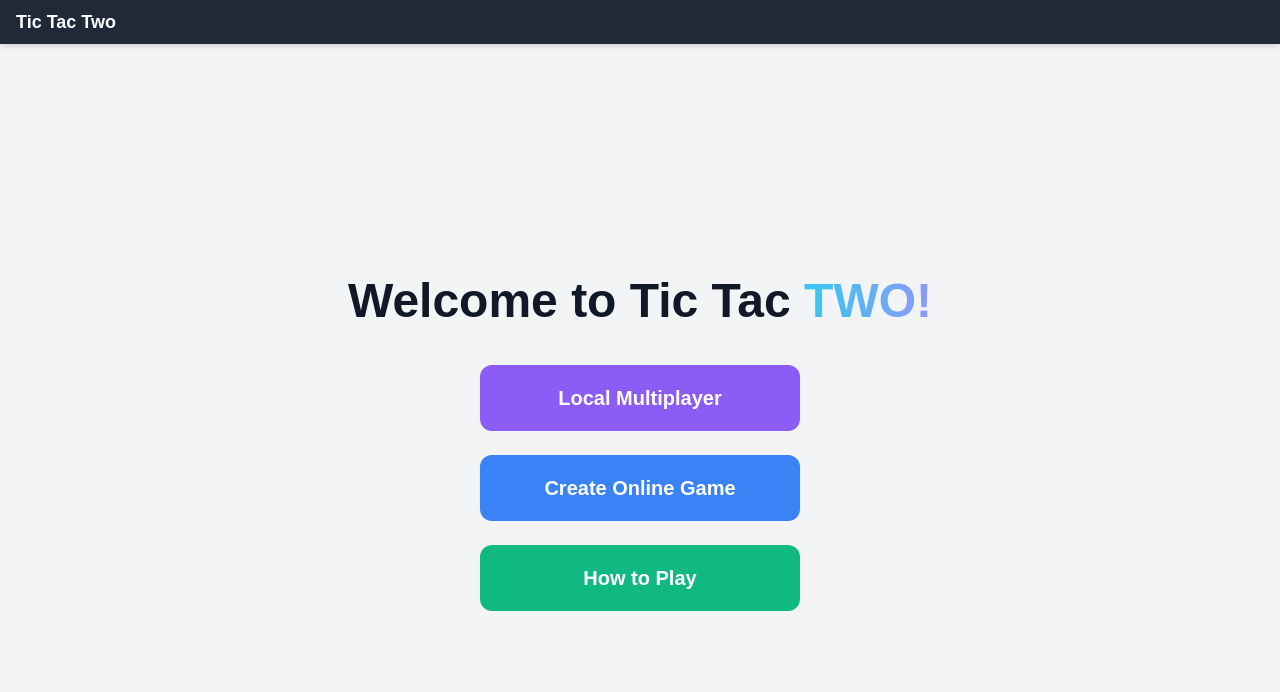
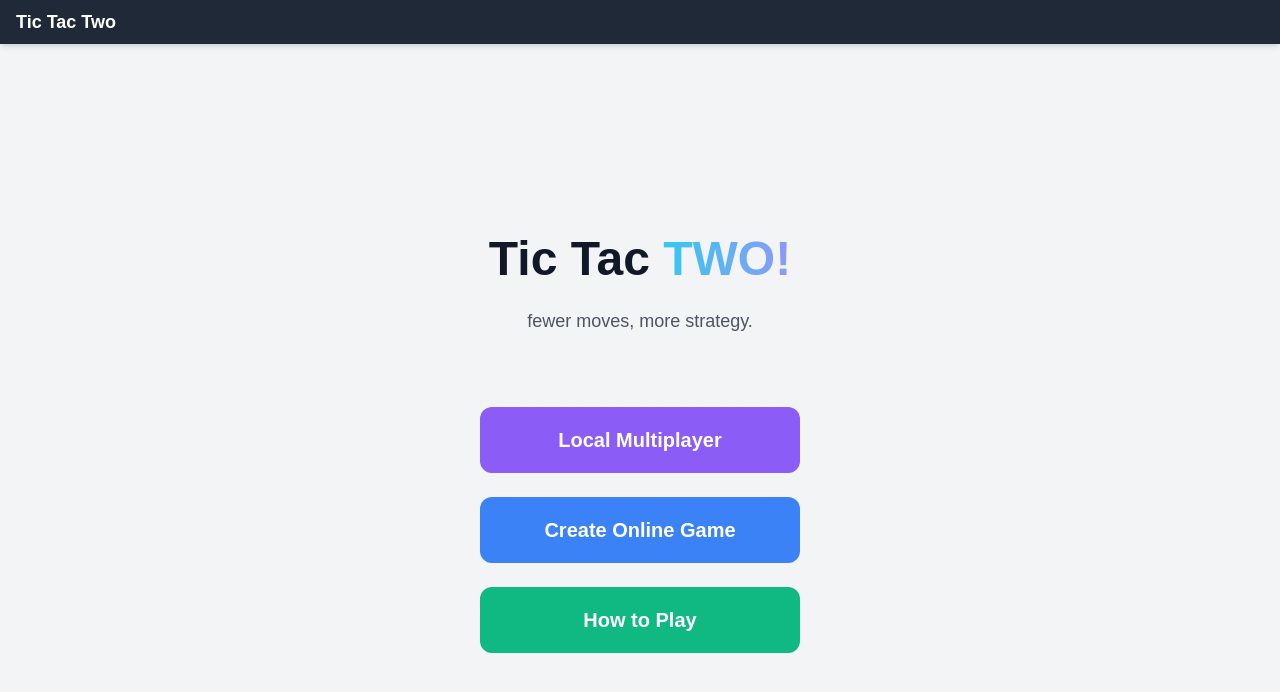
Before and after one commit to faycal-ghozzi/tic-tac-two, a Next.js app: page / in a window 1280 px wide. Shown: the top 692 px of the page. Built offline with nearby package versions, Linux system fonts and the light colour scheme; no server answers.

Commit message:
reworked title

```diff
--- a/src/app/page.tsx
+++ b/src/app/page.tsx
@@ -24,11 +24,15 @@ export default function HomePage() {
 
   return (
     <main className="relative flex flex-col items-center justify-center min-h-screen px-4 text-black">
-      <h1 className="text-5xl font-bold mb-10 text-center text-gray-900">
-        Welcome to Tic Tac{" "}
-        <span className="animate-aurora bg-clip-text text-transparent">TWO!</span>
+      <h1 className="text-5xl font-bold mb-4 text-center text-gray-900">
+        Tic Tac <span className="animate-aurora bg-clip-text text-transparent">TWO!</span>
       </h1>
-
+      <p className="text-lg text-center text-gray-600 mt-2 max-w-md mx-auto">
+        fewer moves, more strategy.
+      </p>
+      <br />
+      <br />
+      <br />
       <div className="flex flex-col gap-6 w-full max-w-xs">
         <Link href="/game/local" className="menu-btn menu-btn-purple">
           Local Multiplayer
```
